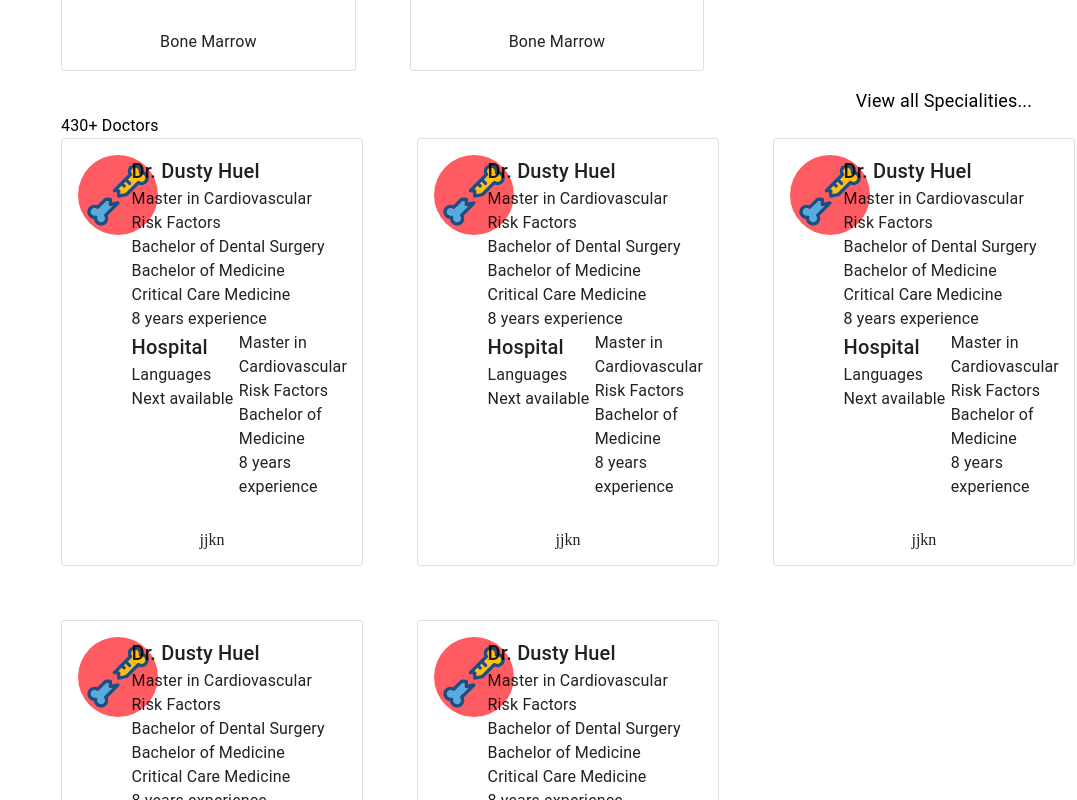
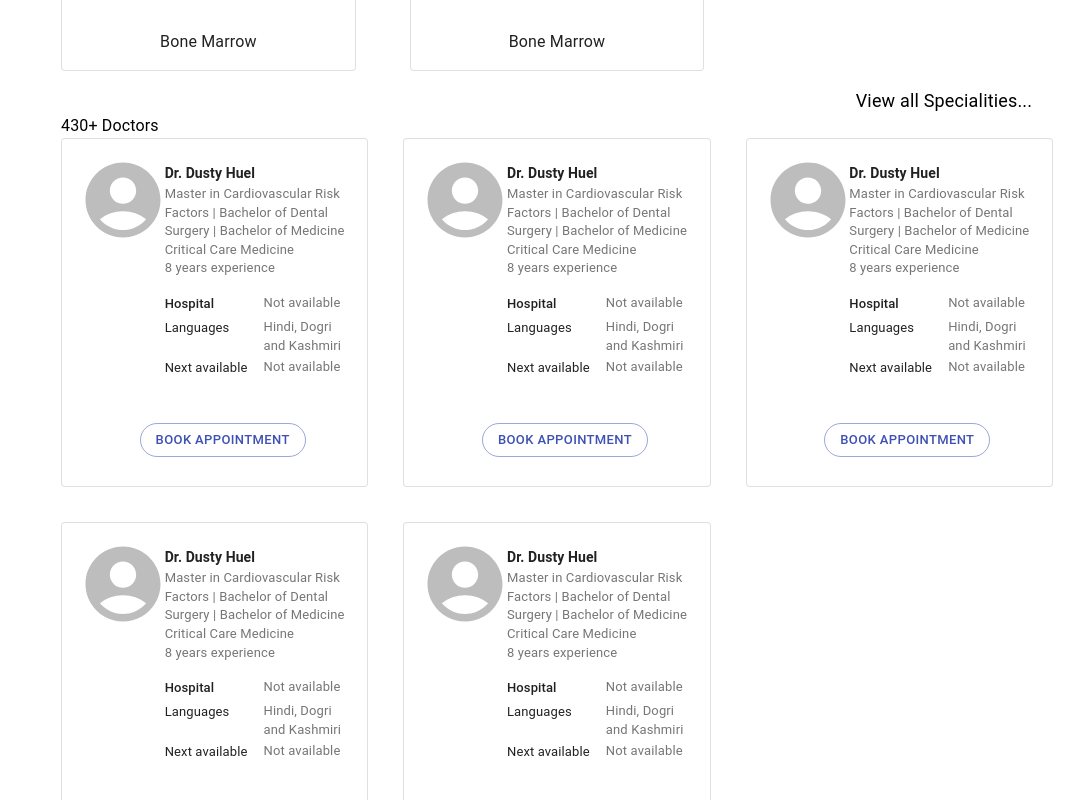
Before and after one commit to Akshat-65/my-doctor-app, a React (Create React App) app: page / in a window 1280 px wide. Shown: the part 920-1720 px from the top of the page, without its empty margins (203-1280 px from the left). Built offline with nearby package versions, Linux system fonts and the light colour scheme; no server answers.

Commit message:
added doctors card

```diff
--- a/src/App.js
+++ b/src/App.js
@@ -5,8 +5,18 @@ import { BrowserRouter, Route, Routes } from "react-router-dom";
 import "./index.css";
 import  Home  from "./pages/home/Home";
 import Specialities from "./pages/specialities/Specialities";
+import { useEffect, useState } from "react";
 
 function App() {
+
+  useEffect(() => {
+    fetch('http://my-doctors.net:8090/specializations').then((res)=>{
+      return res.json();
+    }).then ((data)=>{
+      console.log(data.data);
+    })
+  },[]);
+
   return (
     <BrowserRouter>
       <Box>
--- a/src/components/Doctors.js
+++ b/src/components/Doctors.js
@@ -7,7 +7,7 @@ import CardContent from "@mui/material/CardContent";
 import Button from "@mui/material/Button";
 import Typography from "@mui/material/Typography";
 import BoneMarrowImage from "../assets/boneMarrow.svg";
-import { useEffect, useState } from "react";
+import AccountCircleIcon from '@mui/icons-material/AccountCircle';
 
 const specialityHeaderStyles = {
   color: "#3f51b5",
@@ -16,7 +16,7 @@ const specialityHeaderStyles = {
   fontWeight: "bold",
 };
 
-const cardWrapperStyles = {
+const SpecialitiesCardWrapperStyles = {
   display: "grid",
   gridTemplateColumns: {
     xs: "auto",
@@ -24,6 +24,16 @@ const cardWrapperStyles = {
     md: "auto auto auto",
   },
   gap: "54px",
+};
+
+const DoctorsCardWrapperStyles = {
+  display: "grid",
+  gridTemplateColumns: {
+    xs: "auto",
+    sm: "auto auto",
+    md: "auto auto auto",
+  },
+  gap: "35px",
 };
 
 const specialitiesCardStyles = {
@@ -45,7 +55,6 @@ const doctorsCardStyles = {
 };
 
 const Doctors = () => {
-  useEffect(() => {});
 
   const specialitiesCard = (
     <React.Fragment>
@@ -58,39 +67,35 @@ const Doctors = () => {
 
   const doctorsCard = (
     <React.Fragment>
-      <Box sx={{ display: "flex", width: "100%" }}>
-        <Box sx={{ width: "20%" }}>
-          <Box sx={{ width: "80px", height: "80", borderRadius: "50%" }}>
-            <img src={BoneMarrowImage} style={{ width: "100%" }} />
+      <Box sx={{ display: "flex", width: "100%", justifyContent:'space-between' }}>
+        <Box sx={{ width: "20%", mr:'2rem' }}>
+          <Box sx={{}}>
+            <AccountCircleIcon color='disabled' sx={{fontSize:'90px'}}/>
           </Box>
         </Box>
 
-        <Box sx={{ width: "80%" }}>
+        <Box sx={{ width: "80%" , display:'flex', flexDirection:'column', mt:'0.5rem'}}>
           <Box>
-            <Typography variant="h6">Dr. Dusty Huel</Typography>
-            <Typography>Master in Cardiovascular Risk Factors</Typography>
-            <Typography>Bachelor of Dental Surgery</Typography>
-            <Typography>Bachelor of Medicine</Typography>
-            <Typography>Critical Care Medicine</Typography>
-            <Typography>8 years experience</Typography>
+            <Typography variant="subtitle2" sx={{fontWeight:'600'}}>Dr. Dusty Huel</Typography>
+            <Typography variant="body2" sx={{fontSize:'13px', color:'rgba(0, 0, 0, 0.54)'}}>Master in Cardiovascular Risk Factors | Bachelor of Dental Surgery | Bachelor of Medicine </Typography>
+            <Typography variant="body2" sx={{fontSize:'13px', color:'rgba(0, 0, 0, 0.54)'}}>Critical Care Medicine</Typography>
+            <Typography variant="body2" sx={{fontSize:'13px', color:'rgba(0, 0, 0, 0.54)'}}>8 years experience</Typography>
           </Box>
 
-          <Box sx={{ display: 'flex' ,width: "100%" }}>
-            <Box sx={{ width: "50%" ,display: 'flex', flexDirection:'column'}}>
-              <Typography variant="h6">Hospital</Typography>
-              <Typography>Languages</Typography>
-              <Typography>Next available</Typography>
-            </Box>
-
-            <Box sx={{ width: "50%" ,display: 'flex', flexDirection:'column'}}>
-              <Typography>Master in Cardiovascular Risk Factors</Typography>
-              <Typography>Bachelor of Medicine</Typography>
-              <Typography>8 years experience</Typography>
-            </Box>
+          <Box sx={{ display: "grid", gridGap:"0.2rem 1rem", gridTemplateRows:'auto auto auto', gridTemplateColumns:'auto 1fr', mt:'1rem' }}>
+              <Typography variant="h6" sx={{fontSize:'13px'}}>Hospital</Typography>
+              <Typography variant="body2" sx={{fontSize:'13px', color:'rgba(0, 0, 0, 0.54)'}}>Not available</Typography>
+              <Typography sx={{fontSize:'13px'}}>Languages</Typography>
+              <Typography variant="body2" sx={{fontSize:'13px', color:'rgba(0, 0, 0, 0.54)'}}>Hindi, Dogri and Kashmiri</Typography>
+              <Typography sx={{fontSize:'13px'}}>Next available</Typography>
+              <Typography variant="body2" sx={{fontSize:'13px', color:'rgba(0, 0, 0, 0.54)'}}>Not available</Typography>
           </Box>
         </Box>
       </Box>
-      <Box>jjkn</Box>
+
+       <Box sx={{display:'flex', gap:'0.5rem', padding:'0.8rem', alignItems:'flex-start', ml:'1rem'}}>
+           <Button variant="outlined" sx={{borderRadius:'25px', color:'#3f51b5', border:'1px solid rgba(63, 81, 181, 0.5)', fontSize:'0.8125rem'}}>BOOK APPOINTMENT</Button>
+        </Box>
     </React.Fragment>
   );
   return (
@@ -106,7 +111,7 @@ const Doctors = () => {
           </Typography>
         </Box>
 
-        <Box sx={cardWrapperStyles}>
+        <Box sx={SpecialitiesCardWrapperStyles}>
           <Box>
             <Card variant="outlined" sx={specialitiesCardStyles}>
               {specialitiesCard}
@@ -146,7 +151,7 @@ const Doctors = () => {
           <Typography variant="body1">430+ Doctors</Typography>
         </Box>
 
-        <Box sx={cardWrapperStyles}>
+        <Box sx={DoctorsCardWrapperStyles}>
           <Box>
             <Card variant="outlined" sx={doctorsCardStyles}>
               {doctorsCard}
--- a/src/pages/specialities/Specialities.js
+++ b/src/pages/specialities/Specialities.js
@@ -1,7 +1,49 @@
 import * as React from "react";
 import Box from "@mui/material/Box";
 import SideNav from "../../components/SideNav";
+import homePageImage from "../../assets/homePageImage.svg";
+import Card from "@mui/material/Card";
+import CardActions from "@mui/material/CardActions";
+import CardContent from "@mui/material/CardContent";
+import Button from "@mui/material/Button";
+import Typography from "@mui/material/Typography";
+import BoneMarrowImage from "../../assets/boneMarrow.svg";
+import { useEffect, useState } from "react";
+
+const specialitiesCardStyles = {
+  display: "flex",
+  flexDirection: "column",
+  p: "1rem",
+  gap: "2rem",
+  alignItems: "center",
+  justifyContent: "center",
+};
+const specialityHeaderStyles = {
+  color: "#3f51b5",
+  fontSize: "42px",
+  marginTop: "16px",
+  fontWeight: "bold",
+};
+
+const cardWrapperStyles = {
+  display: "grid",
+  gridTemplateColumns: {
+    xs: "auto",
+    sm: "auto auto",
+    md: "auto auto auto",
+  },
+  gap: "54px",
+};
+
 const Specialities = () => {
+  const specialitiesCard = (
+    <React.Fragment>
+      <Box sx={{ width: "100px", height: "100px", borderRadius: "50%" }}>
+        <img src={BoneMarrowImage} style={{ width: "100%" }} />
+      </Box>
+      <Typography>Bone Marrow</Typography>
+    </React.Fragment>
+  );
   const drawerWidth = 240;
   return (
     <Box sx={{ display: "flex" }}>
@@ -12,7 +54,49 @@ const Specialities = () => {
           flexGrow: 1,
           width: { sm: `calc(100% - ${drawerWidth}px)` },
         }}
-      ></Box>
+      >
+              <Box component="section" sx={{ pl: "1rem", pr: "1rem" }}>
+        <Box>
+          <Typography variant="h4" sx={specialityHeaderStyles}>
+            30+ Specialities
+          </Typography>
+        </Box>
+
+        <Box sx={cardWrapperStyles}>
+          <Box>
+            <Card variant="outlined" sx={specialitiesCardStyles}>
+              {specialitiesCard}
+            </Card>
+          </Box>
+          <Box>
+            <Card variant="outlined" sx={specialitiesCardStyles}>
+              {specialitiesCard}
+            </Card>
+          </Box>
+          <Box>
+            <Card variant="outlined" sx={specialitiesCardStyles}>
+              {specialitiesCard}
+            </Card>
+          </Box>
+          <Box>
+            <Card variant="outlined" sx={specialitiesCardStyles}>
+              {specialitiesCard}
+            </Card>
+          </Box>
+          <Box>
+            <Card variant="outlined" sx={specialitiesCardStyles}>
+              {specialitiesCard}
+            </Card>
+          </Box>
+        </Box>
+
+        <Box sx={{ pt: "1rem", textAlign: "end" }}>
+          <Typography sx={{ mr: "1.3rem", fontSize: "18px" }}>
+            View all Specialities...
+          </Typography>
+        </Box>
+      </Box>
+      </Box>
     </Box>
   );
 };
```
